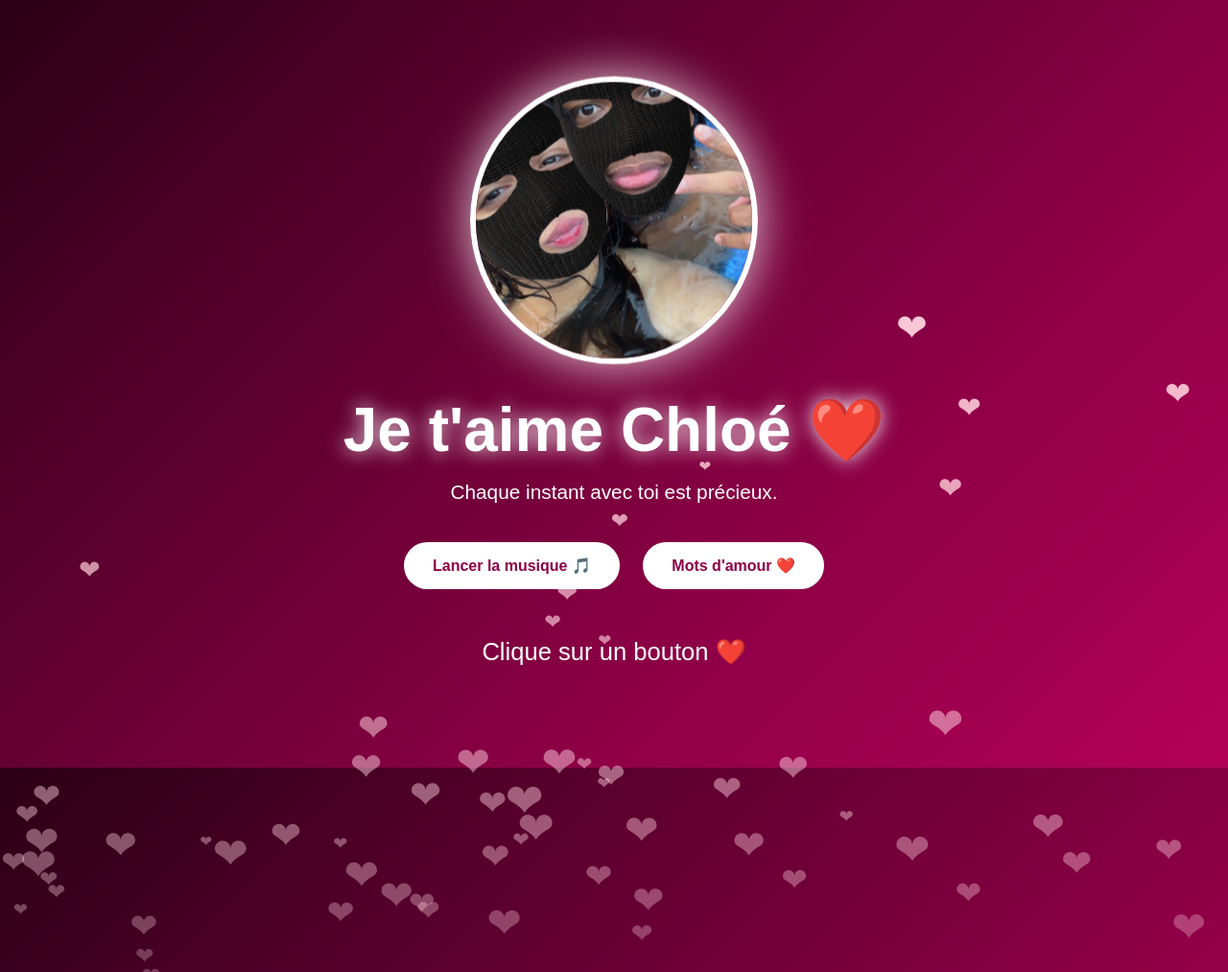
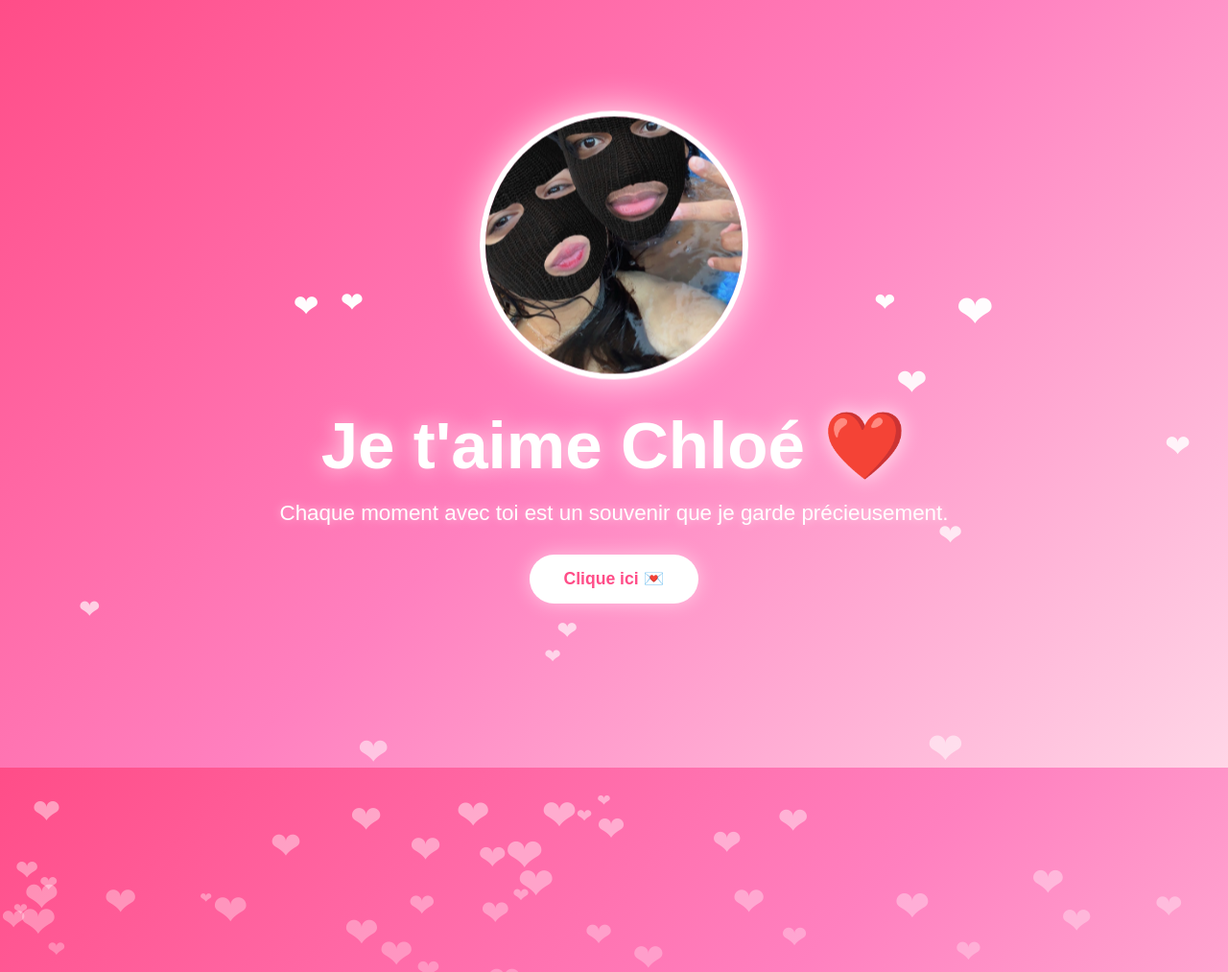
Before and after one commit to cesarchandavoine0-code/pour-chloe-, a plain HTML site: page index.html in a window 1280 px wide. Shown: the top 1013 px of the page at 96% size. Drawn offline with Linux system fonts and the light colour scheme.

Commit message:
Update index.html

```diff
--- a/index.html
+++ b/index.html
@@ -14,7 +14,7 @@
 
 body{
     height:100vh;
-    background:linear-gradient(135deg,#2b0015,#5e002f,#8d0046,#b30059);
+    background:linear-gradient(135deg,#ff4d88,#ff80bf,#ffd6e7);
     overflow:hidden;
     font-family:Arial,sans-serif;
     display:flex;
@@ -27,16 +27,16 @@ body{
     text-align:center;
     z-index:2;
     padding:20px;
-    max-width:900px;
+    max-width:800px;
 }
 
 .photo{
-    width:300px;
-    height:300px;
+    width:280px;
+    height:280px;
     border-radius:50%;
     object-fit:cover;
     border:6px solid white;
-    box-shadow:0 0 50px rgba(255,255,255,.8);
+    box-shadow:0 0 40px rgba(255,255,255,0.9);
     animation:float 4s ease-in-out infinite;
 }
 
@@ -44,49 +44,58 @@ h1{
     color:white;
     font-size:4rem;
     margin-top:20px;
-    text-shadow:0 0 20px rgba(255,255,255,.9);
+    text-shadow:0 0 20px rgba(255,255,255,.8);
+    animation:pulse 2s infinite;
 }
 
 p{
     color:white;
-    font-size:1.3rem;
-    margin-top:15px;
-}
-
-.buttons{
-    margin-top:30px;
+    font-size:1.4rem;
+    margin-top:20px;
+    text-shadow:0 0 10px rgba(255,255,255,.6);
 }
 
 button{
-    margin:10px;
-    padding:15px 30px;
+    margin-top:30px;
+    padding:15px 35px;
     border:none;
     border-radius:30px;
     background:white;
-    color:#8d0046;
-    font-size:1rem;
+    color:#ff4d88;
+    font-size:1.1rem;
     font-weight:bold;
     cursor:pointer;
-    transition:.3s;
+    transition:0.3s;
+    box-shadow:0 0 20px rgba(255,255,255,.5);
 }
 
 button:hover{
-    transform:scale(1.08);
+    transform:scale(1.1);
 }
 
 .message{
-    margin-top:30px;
+    margin-top:25px;
     color:white;
-    font-size:1.6rem;
-    min-height:60px;
-    padding:10px;
+    font-size:1.2rem;
+    opacity:0;
+    transition:1s;
+}
+
+.show{
+    opacity:1;
 }
 
 .heart{
     position:absolute;
-    color:#ffd1dc;
+    color:white;
     animation:fall linear infinite;
     user-select:none;
+}
+
+@keyframes pulse{
+    0%{transform:scale(1);}
+    50%{transform:scale(1.08);}
+    100%{transform:scale(1);}
 }
 
 @keyframes float{
@@ -110,92 +119,46 @@ button:hover{
 <body>
 
 <div class="container">
-
     <img id="slideshow" src="photo1.png" class="photo" alt="Photo">
 
     <h1>Je t'aime Chloé ❤️</h1>
 
-    <p>Chaque instant avec toi est précieux.</p>
+    <p>Chaque moment avec toi est un souvenir que je garde précieusement.</p>
 
-    <div class="buttons">
-        <button id="musicBtn">Lancer la musique 🎵</button>
-        <button id="loveBtn">Mots d'amour ❤️</button>
+    <button onclick="startExperience()">Clique ici 💌</button>
+
+    <div class="message" id="message">
+        Merci d’être dans ma vie ❤️
+    </div>
 </div>
 
-    <div class="message" id="message">
-        Clique sur un bouton ❤️
-    </div>
-
-</div>
-
-<audio id="music" preload="auto" loop>
+<audio id="music" loop>
     <source src="music.mp3" type="audio/mpeg">
 </audio>
 
 <script>
-document.addEventListener("DOMContentLoaded", () => {
-
-    const music = document.getElementById("music");
-    const musicBtn = document.getElementById("musicBtn");
-    const loveBtn = document.getElementById("loveBtn");
-    const message = document.getElementById("message");
-    const slideshow = document.getElementById("slideshow");
+function startExperience(){
+    document.getElementById("music").play();
+    document.getElementById("message").classList.add("show");
+}
 
 const photos = ["photo1.png", "photo2.jpg", "photo3.jpg"];
 let currentPhoto = 0;
 
 setInterval(() => {
     currentPhoto = (currentPhoto + 1) % photos.length;
-        slideshow.src = photos[currentPhoto];
+    document.getElementById("slideshow").src = photos[currentPhoto];
 }, 3000);
 
-    musicBtn.addEventListener("click", () => {
-        music.play()
-        .then(() => {
-            message.innerText = "La musique joue pour toi ❤️";
-        })
-        .catch(err => {
-            console.log(err);
-            message.innerText = "Impossible de lancer la musique.";
-        });
-    });
-
-    const loveMessages = [
-        "Je t'aime ❤️",
-        "Tu es la meilleure ❤️",
-        "Tu es mon bonheur ❤️",
-        "Tu es mon rayon de soleil ☀️",
-        "Mon cœur est à toi ❤️",
-        "Tu rends ma vie plus belle ❤️",
-        "Je pense à toi ❤️",
-        "Tu es unique ❤️",
-        "Avec toi tout est mieux ❤️"
-    ];
-
-    let loveInterval = null;
-
-    loveBtn.addEventListener("click", () => {
-        if(loveInterval !== null) return;
-
-        loveInterval = setInterval(() => {
-            const randomMessage =
-                loveMessages[Math.floor(Math.random() * loveMessages.length)];
-
-            message.innerText = randomMessage;
-        }, 2000);
-    });
-
-    for(let i=0;i<80;i++){
+for(let i=0;i<70;i++){
     let heart = document.createElement("div");
     heart.className = "heart";
     heart.innerHTML = "❤";
     heart.style.left = Math.random()*100 + "vw";
-        heart.style.animationDuration = (3 + Math.random()*7) + "s";
+    heart.style.animationDuration = (3 + Math.random()*6) + "s";
     heart.style.fontSize = (15 + Math.random()*35) + "px";
     document.body.appendChild(heart);
 }
-
-});
 </script>
 
 </body>
```
Lines whose indentation alone changed are shown as unchanged.
